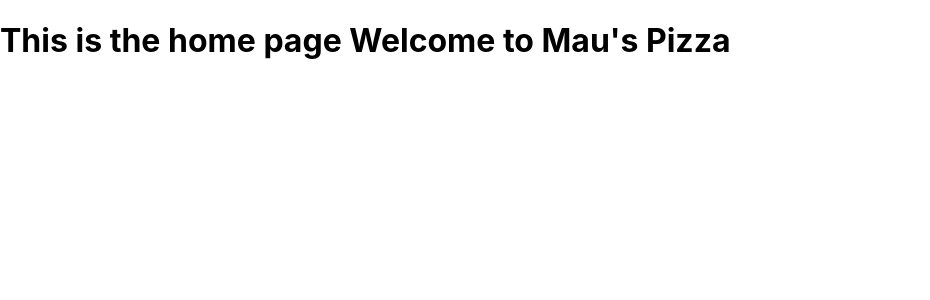
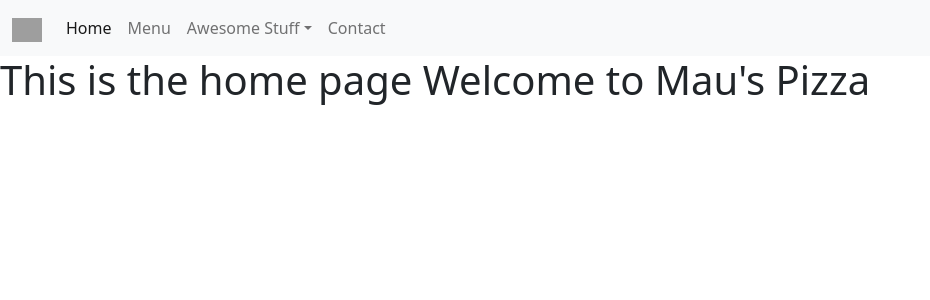
Before and after one commit to maurya512/maus-pizza, a React (Create React App) app: page / in a window 1280 px wide. Shown: the top 300 px of the page, without its empty margins (0-930 px from the left). Built offline with nearby package versions, Linux system fonts and the light colour scheme; grey boxes are pictures that could not be loaded.

Commit message:
Added a navbar with working links to all components

```diff
--- a/package.json
+++ b/package.json
@@ -9,6 +9,7 @@
     "axios": "^0.21.1",
     "bootstrap": "^5.0.1",
     "react": "^17.0.2",
+    "react-bootstrap": "^1.6.0",
     "react-dom": "^17.0.2",
     "react-router-dom": "^5.2.0",
     "react-scripts": "4.0.3",
--- a/src/App.js
+++ b/src/App.js
@@ -1,6 +1,8 @@
 // import dependencies
 import { Switch, Route } from 'react-router-dom'
 import { Redirect } from 'react-router-dom/cjs/react-router-dom.min';
+import '../node_modules/bootstrap/dist/css/bootstrap.min.css'
+import '../node_modules/bootstrap/dist/js/bootstrap.bundle'
 
 // import files
 import './App.css';
@@ -8,11 +10,13 @@ import Challenges from './components/Challenges';
 import Contact from './components/Contact';
 import Home from './components/Home';
 import Menu from './components/Menu';
+import Navbar from './components/Navbar';
 import Specials from './components/Specials';
 
 function App() {
   return (
     <>
+    <Navbar />
       <Switch>
         {/* set different paths for each component */}
         {/* The browser will look for an exact path to render */}
--- /dev/null
+++ b/src/components/Navbar.js
@@ -0,0 +1,48 @@
+// import react and other dependencies
+import React from 'react'
+import { Nav } from 'react-bootstrap'
+import { NavLink } from 'react-router-dom/cjs/react-router-dom.min'
+
+// import a pre loaded navbar class from bootstrap
+function Navbar() {
+    return (
+        <>
+            <nav className="navbar navbar-expand-lg navbar-light bg-light">
+                <div className="container-fluid">
+                    <a className="navbar-brand" href="#">
+                        <img src="logo.jpg" alt="" width="30" height="24" />
+                    </a>
+                    <button className="navbar-toggler" type="button" data-bs-toggle="collapse" data-bs-target="#navbarSupportedContent" aria-controls="navbarSupportedContent" aria-expanded="false" aria-label="Toggle navigation">
+                        <span className="navbar-toggler-icon"></span>
+                    </button>
+                    <div className="collapse navbar-collapse" id="navbarSupportedContent">
+                        <ul className="navbar-nav me-auto mb-2 mb-lg-0">
+                            <li className="nav-item">
+                                <a className="nav-link active" aria-current="page" href="#">Home</a>
+                            </li>
+                            <li className="nav-item">
+                                <NavLink className="nav-link" to="/menu">Menu</NavLink>
+                            </li>
+                            <li className="nav-item dropdown">
+                                <a className="nav-link dropdown-toggle" href="#" id="navbarDropdown" role="button" data-bs-toggle="dropdown" aria-expanded="false">
+                                    Awesome Stuff
+          </a>
+                                {/* dropdown menu that links to the specials and challenges component */}
+                                <ul className="dropdown-menu" aria-labelledby="navbarDropdown">
+                                    <li><NavLink className="dropdown-item" to='/specials'>Specials</NavLink></li>
+                                    <li><NavLink className="dropdown-item" to="/challenges">Challenges</NavLink></li>
+                                </ul>
+                            </li>
+                            {/* contact component */}
+                            <li className="nav-item">
+                                <NavLink className="nav-link" to="/contact">Contact</NavLink>
+                            </li>
+                        </ul>
+                    </div>
+                </div>
+            </nav>
+        </>
+    )
+}
+
+export default Navbar
```
Also changed, not shown: 1 other file (tests, documents, lock files or other folders).
